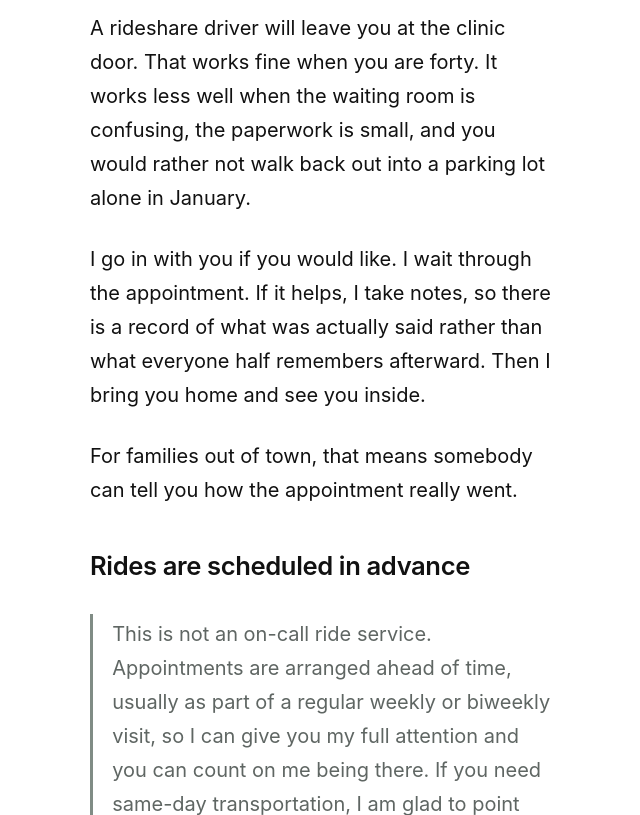
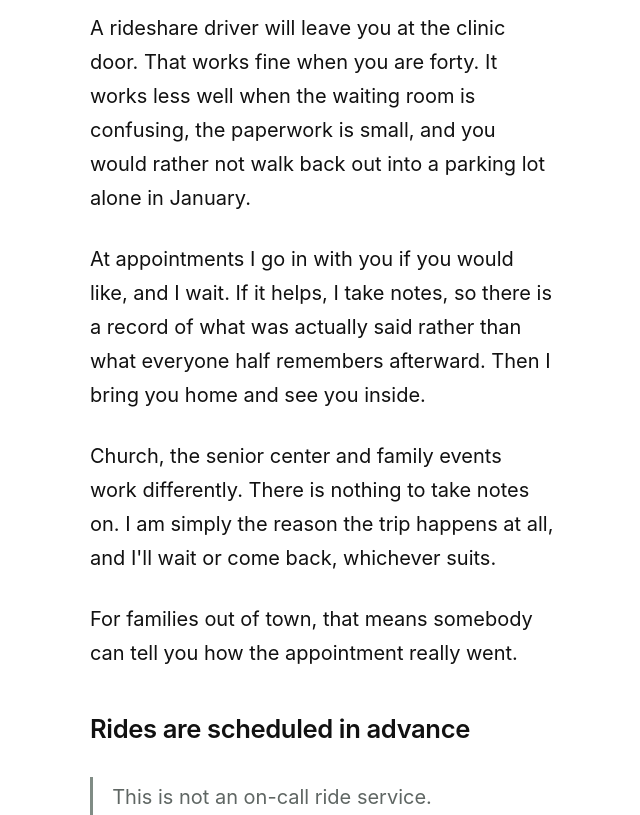
Before and after one commit to BillBrieferServer/seasons, a FastAPI app: page /preview/services/senior-transportation in a window 1280 px wide. Shown: the part 1595-2410 px from the top of the page, without its empty margins (318-958 px from the left). Run offline with FastAPI, Linux system fonts and the light colour scheme; parts of the project's set-up code (start-up, migrations or seed data) failed here and were passed over; some libraries are stand-ins or nearby versions.

Commit message:
Scope the accompaniment line: notes belong to appointments, not church or family events

```diff
--- a/app/templates/public/service_transportation.html
+++ b/app/templates/public/service_transportation.html
@@ -41,9 +41,13 @@
     are forty. It works less well when the waiting room is confusing, the paperwork is
     small, and you would rather not walk back out into a parking lot alone in January.</p>
 
-    <p>I go in with you if you would like. I wait through the appointment. If it helps,
-    I take notes, so there is a record of what was actually said rather than what
-    everyone half remembers afterward. Then I bring you home and see you inside.</p>
+    <p>At appointments I go in with you if you would like, and I wait. If it helps, I
+    take notes, so there is a record of what was actually said rather than what everyone
+    half remembers afterward. Then I bring you home and see you inside.</p>
+
+    <p>Church, the senior center and family events work differently. There is nothing to
+    take notes on. I am simply the reason the trip happens at all, and I'll wait or come
+    back, whichever suits.</p>
 
     <p>For families out of town, that means somebody can tell you how the appointment
     really went.</p>
--- a/app/templates/public/services.html
+++ b/app/templates/public/services.html
@@ -62,8 +62,9 @@
         <li>Social activities: church, senior center, visiting friends and family</li>
         <li>Special events: grandchildren's activities, family gatherings</li>
       </ul>
-      <p style="margin-top:1rem;font-size:0.95rem;color:var(--muted)">I go in with you if you'd like,
-      wait through the appointment, and take notes if that's helpful.</p>
+      <p style="margin-top:1rem;font-size:0.95rem;color:var(--muted)">At appointments I go
+      in with you if you'd like, wait, and take notes if that's helpful. For church and
+      family events I'm simply there so you can go.</p>
     </div>
     <div class="svc"><h3>Errands &amp; shopping</h3>
       <ul>
```
